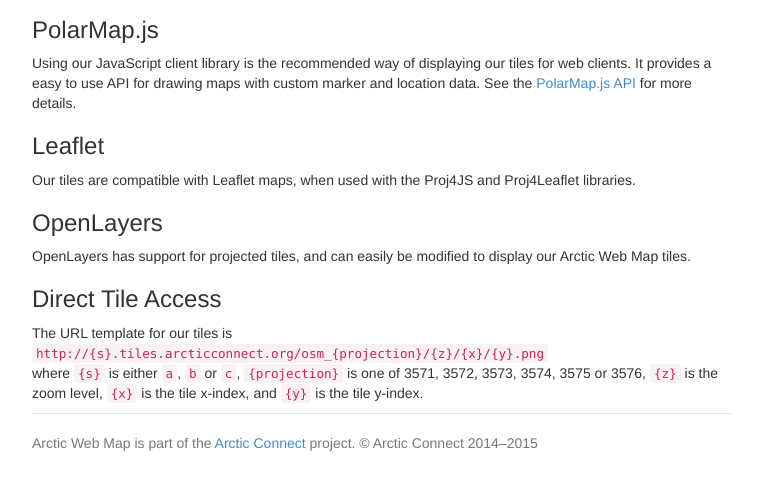
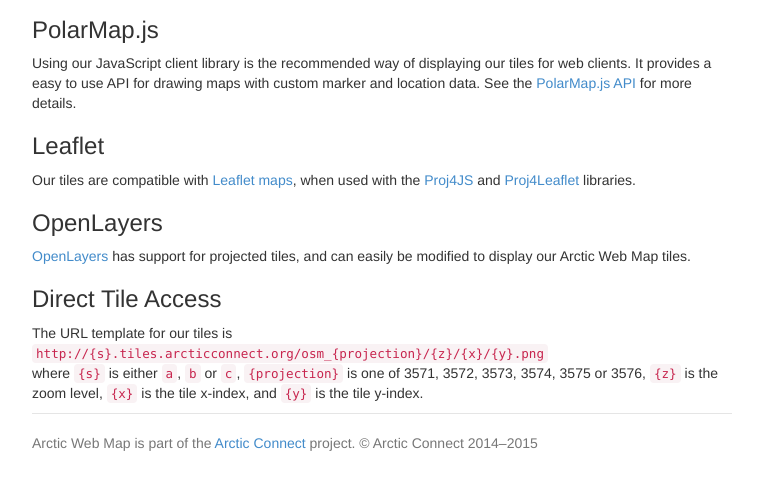
Before and after one commit to GeoSensorWebLab/arctic-web-map-pages, a plain HTML site: page usage.html in a window 1280 px wide. Shown: the part 208-698 px from the top of the page, without its empty margins (258-1021 px from the left). Drawn offline with Linux system fonts and the light colour scheme.

Commit message:
Add usage links

```diff
--- a/usage.html
+++ b/usage.html
@@ -47,11 +47,11 @@
 
           <h3>Leaflet</h3>
 
-          <p>Our tiles are compatible with Leaflet maps, when used with the Proj4JS and Proj4Leaflet libraries.</p>
+          <p>Our tiles are compatible with <a href="http://leafletjs.com/">Leaflet maps</a>, when used with the <a href="http://proj4js.org/">Proj4JS</a> and <a href="https://github.com/kartena/Proj4Leaflet">Proj4Leaflet</a> libraries.</p>
 
           <h3>OpenLayers</h3>
 
-          <p>OpenLayers has support for projected tiles, and can easily be modified to display our Arctic Web Map tiles.</p>
+          <p><a href="http://openlayers.org/">OpenLayers</a> has support for projected tiles, and can easily be modified to display our Arctic Web Map tiles.</p>
 
           <h3>Direct Tile Access</h3>
 
```
